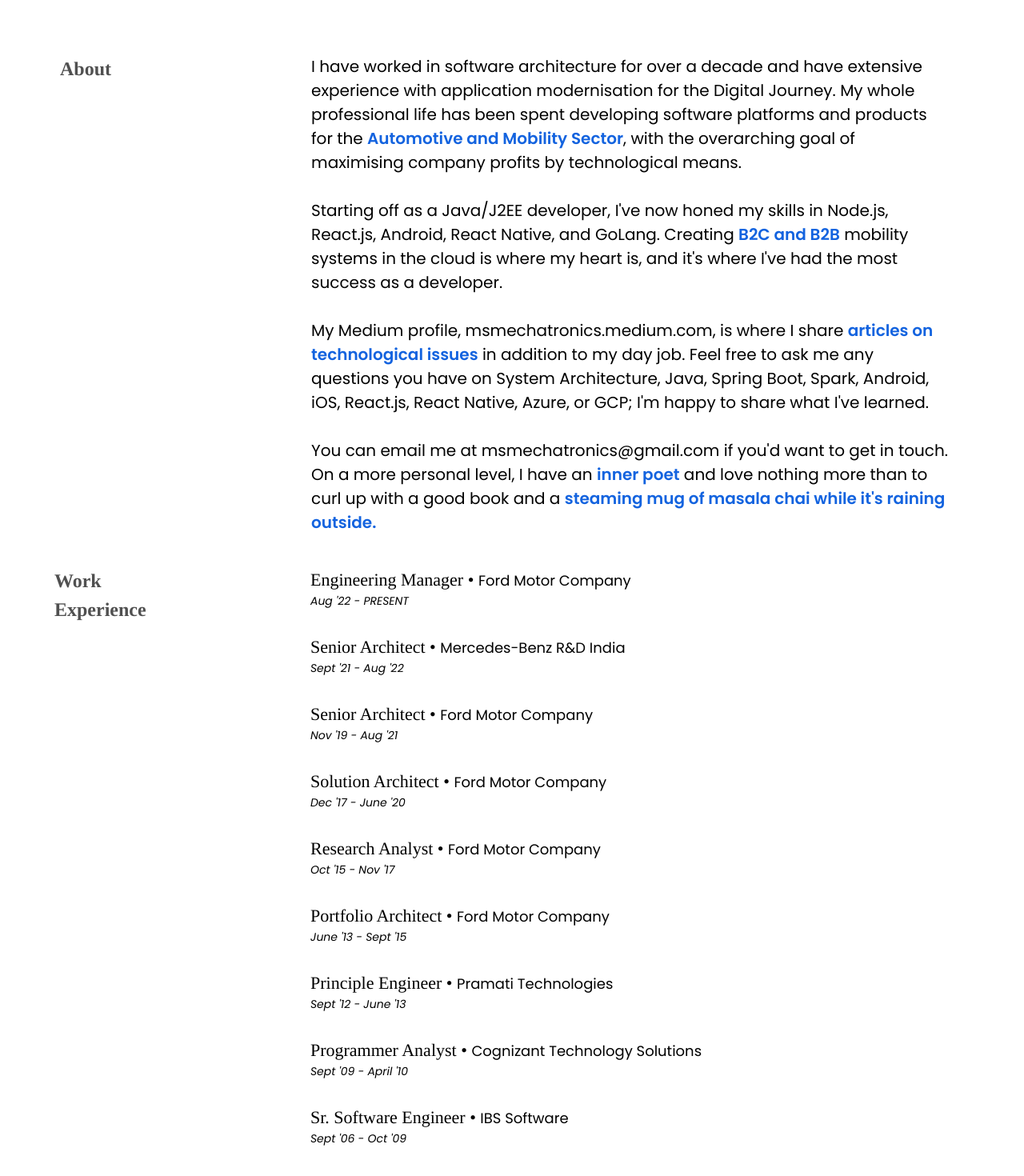
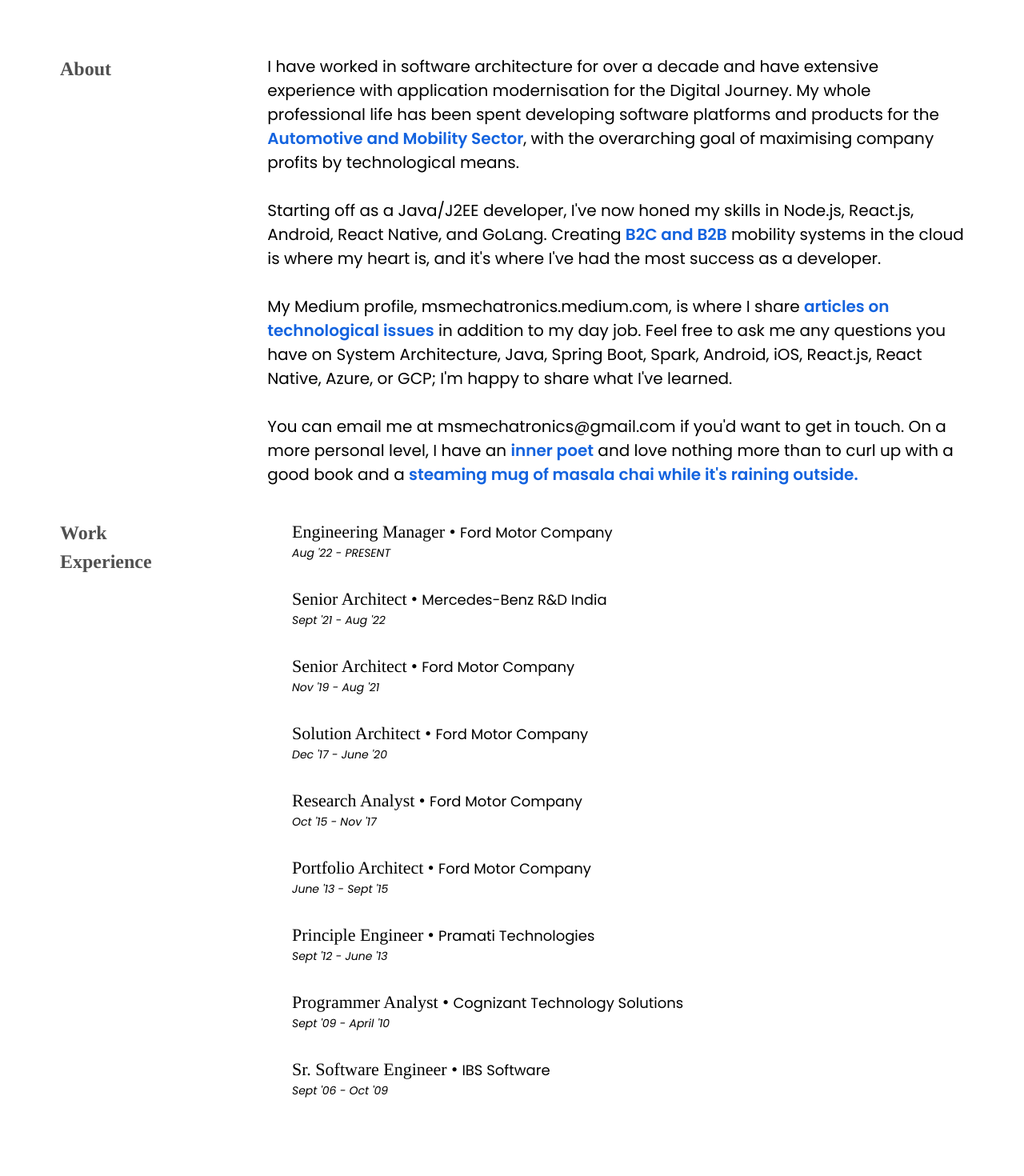
Before and after one commit to MeiyappanKannappa/meiyappan-portfolio, a React (Vite) app: page /about in a window 1280 px wide. Shown: the part 604-2074 px from the top of the page at 80% size. Built offline with nearby package versions, Linux system fonts and the light colour scheme.

Commit message:
about respon fix

```diff
--- a/src/Screens/About.jsx
+++ b/src/Screens/About.jsx
@@ -13,11 +13,7 @@
       <section className="md:mt-[70px] ">
         <div className="hidden md:flex justify-center gap-[30px] object-cover">
           {AboutImg.map((item) => (
-            <img
-              key={item.id}
-              src={item.imageurl}
-              className={`${item.id === 3 ? "w-[320px]" : "w-[220px]"}`}
-            />
+            <img key={item.id} src={item.imageurl} className="h-[220px]" />
           ))}
         </div>
         <div className="mt-[30px]  ss:mt-[30px] md:hidden">
@@ -42,11 +38,13 @@
       </section>
 
       <section className="mt-[50px] lg:mt-[70px] ">
-        <div className="lg:flex lg:justify-center">
-          <h1 className="mb-[10px] text-[18px] md:text-[22px] xl:text-[24px] font-bold text-[#505050] lg:mr-[130px] xl:mr-[230px]">
-            About
-          </h1>
-          <div className="text-[14px] md:text-[16px] xl:text-[20px] font-poppins xl:mx-[20px] ">
+        <div className="lg:flex">
+          <div className=" lg:w-[1050px]">
+            <h1 className="mb-[10px] text-[18px] md:text-[22px] xl:text-[24px] font-bold text-[#505050]">
+              About
+            </h1>
+          </div>
+          <div className="text-[14px] md:text-[16px] xl:text-[20px] font-poppins">
             I have worked in software architecture for over a decade and have
             extensive experience with application modernisation for the Digital
             Journey. My whole professional life has been spent developing
@@ -87,16 +85,18 @@
           </div>
         </div>
       </section>
-      <section className="mt-10 flex xl:justify-center xl:-ml-[255px] 2xl:mr-[150px]">
-        <div className="lg:flex">
-          <h1 class="hidden lg:block text-[24px] font-bold text-[#505050] lg:w-[190px] xl:w-[320px] 2xl:w-[315px]">
-            Work <br />
-            Experience
-          </h1>
-          <h1 class="lg:hidden mb-[10px] md:text-[22px] text-[18px] lg:text-[24px] font-bold text-[#505050] lg:w-[320px] ">
-            Work Experience
-          </h1>
-          <div className="xl:mr-[80px] 2xl:mr-[90px]">
+      <section className="mt-10">
+        <h1 class="lg:hidden mb-[10px] md:text-[22px] text-[18px] lg:text-[24px] font-bold text-[#505050] lg:w-[320px] ">
+          Work Experience
+        </h1>
+        <div className="flex">
+          <div className="lg:w-[290px]">
+            <h1 class="hidden lg:block text-[24px] font-bold text-[#505050]">
+              Work <br />
+              Experience
+            </h1>
+          </div>
+          <div className="">
             <WorkExperience />
           </div>
         </div>
```
